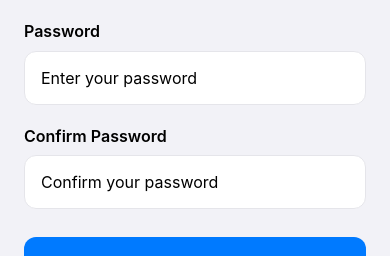
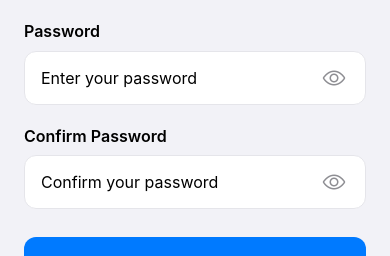
Before and after one commit to ShubhamRRana/WaterTankerAppv1, a React Native app: screen /Register in a window 390 px wide. Shown: the part 393-649 px from the top of the page. Built offline with nearby package versions, Linux system fonts and the light colour scheme.

Commit message:
Enabled password visibility for all login screens.

```diff
--- a/src/screens/auth/LoginScreen.tsx
+++ b/src/screens/auth/LoginScreen.tsx
@@ -11,6 +11,7 @@
   ScrollView,
 } from 'react-native';
 import { SafeAreaView } from 'react-native-safe-area-context';
+import { Ionicons } from '@expo/vector-icons';
 import { useAuthStore } from '../../store/authStore';
 import { ValidationUtils } from '../../utils/validation';
 import { ERROR_MESSAGES, SUCCESS_MESSAGES } from '../../constants/config';
@@ -31,6 +32,7 @@
 const LoginScreen: React.FC<Props> = ({ navigation, route }) => {
   const [phone, setPhone] = useState('');
   const [password, setPassword] = useState('');
+  const [showPassword, setShowPassword] = useState(false);
   const [errors, setErrors] = useState<{ phone?: string; password?: string }>({});
 
   const { login, loginWithRole, isLoading } = useAuthStore();
@@ -106,13 +108,25 @@
 
           <View style={styles.inputContainer}>
             <Typography variant="body" style={styles.label}>Password</Typography>
-            <TextInput
-              style={[styles.input, errors.password && styles.inputError]}
-              placeholder="Enter your password"
-              value={password}
-              onChangeText={setPassword}
-              secureTextEntry
-            />
+            <View style={styles.passwordInputContainer}>
+              <TextInput
+                style={[styles.input, styles.passwordInput, errors.password && styles.inputError]}
+                placeholder="Enter your password"
+                value={password}
+                onChangeText={setPassword}
+                secureTextEntry={!showPassword}
+              />
+              <TouchableOpacity
+                style={styles.eyeIcon}
+                onPress={() => setShowPassword(!showPassword)}
+              >
+                <Ionicons
+                  name={showPassword ? 'eye-off-outline' : 'eye-outline'}
+                  size={24}
+                  color="#8E8E93"
+                />
+              </TouchableOpacity>
+            </View>
             {errors.password && <Typography variant="caption" style={styles.errorText}>{errors.password}</Typography>}
           </View>
 
@@ -189,6 +203,20 @@
     borderWidth: 1,
     borderColor: '#E5E5EA',
   },
+  passwordInputContainer: {
+    flexDirection: 'row',
+    alignItems: 'center',
+    position: 'relative',
+  },
+  passwordInput: {
+    flex: 1,
+    paddingRight: 50,
+  },
+  eyeIcon: {
+    position: 'absolute',
+    right: 16,
+    padding: 4,
+  },
   inputError: {
     borderColor: '#FF3B30',
   },
--- a/src/screens/auth/RegisterScreen.tsx
+++ b/src/screens/auth/RegisterScreen.tsx
@@ -11,6 +11,7 @@
   ScrollView,
 } from 'react-native';
 import { SafeAreaView } from 'react-native-safe-area-context';
+import { Ionicons } from '@expo/vector-icons';
 import { useAuthStore } from '../../store/authStore';
 import { ValidationUtils } from '../../utils/validation';
 import { ERROR_MESSAGES, SUCCESS_MESSAGES } from '../../constants/config';
@@ -32,6 +33,8 @@
   const [password, setPassword] = useState('');
   const [confirmPassword, setConfirmPassword] = useState('');
   const [name, setName] = useState('');
+  const [showPassword, setShowPassword] = useState(false);
+  const [showConfirmPassword, setShowConfirmPassword] = useState(false);
   const role: 'customer' | 'driver' | 'admin' = route?.params?.preferredRole ?? 'customer';
   const [errors, setErrors] = useState<{
     phone?: string;
@@ -121,25 +124,49 @@
 
           <View style={styles.inputContainer}>
             <Typography variant="body" style={styles.label}>Password</Typography>
+            <View style={styles.passwordInputContainer}>
               <TextInput
-              style={[styles.input, errors.password && styles.inputError]}
+                style={[styles.input, styles.passwordInput, errors.password && styles.inputError]}
                 placeholder="Enter your password"
                 value={password}
                 onChangeText={setPassword}
-              secureTextEntry
+                secureTextEntry={!showPassword}
               />
+              <TouchableOpacity
+                style={styles.eyeIcon}
+                onPress={() => setShowPassword(!showPassword)}
+              >
+                <Ionicons
+                  name={showPassword ? 'eye-off-outline' : 'eye-outline'}
+                  size={24}
+                  color="#8E8E93"
+                />
+              </TouchableOpacity>
+            </View>
             {errors.password && <Typography variant="caption" style={styles.errorText}>{errors.password}</Typography>}
           </View>
 
           <View style={styles.inputContainer}>
             <Typography variant="body" style={styles.label}>Confirm Password</Typography>
+            <View style={styles.passwordInputContainer}>
               <TextInput
-              style={[styles.input, errors.confirmPassword && styles.inputError]}
+                style={[styles.input, styles.passwordInput, errors.confirmPassword && styles.inputError]}
                 placeholder="Confirm your password"
                 value={confirmPassword}
                 onChangeText={setConfirmPassword}
-              secureTextEntry
+                secureTextEntry={!showConfirmPassword}
               />
+              <TouchableOpacity
+                style={styles.eyeIcon}
+                onPress={() => setShowConfirmPassword(!showConfirmPassword)}
+              >
+                <Ionicons
+                  name={showConfirmPassword ? 'eye-off-outline' : 'eye-outline'}
+                  size={24}
+                  color="#8E8E93"
+                />
+              </TouchableOpacity>
+            </View>
             {errors.confirmPassword && <Typography variant="caption" style={styles.errorText}>{errors.confirmPassword}</Typography>}
           </View>
 
@@ -216,6 +243,20 @@
     borderWidth: 1,
     borderColor: '#E5E5EA',
   },
+  passwordInputContainer: {
+    flexDirection: 'row',
+    alignItems: 'center',
+    position: 'relative',
+  },
+  passwordInput: {
+    flex: 1,
+    paddingRight: 50,
+  },
+  eyeIcon: {
+    position: 'absolute',
+    right: 16,
+    padding: 4,
+  },
   inputError: {
     borderColor: '#FF3B30',
   },
```
Lines whose indentation alone changed are shown as unchanged.
